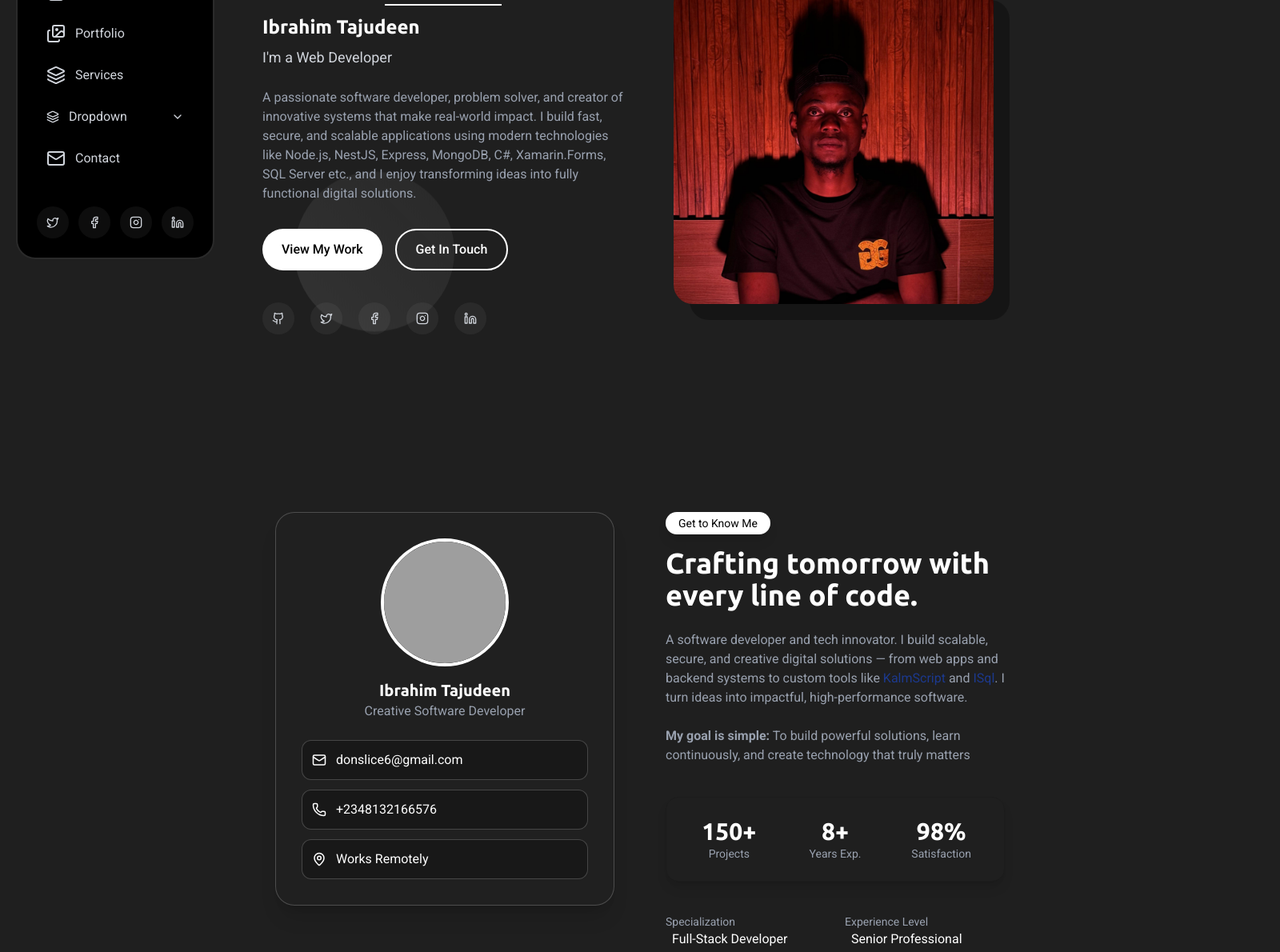
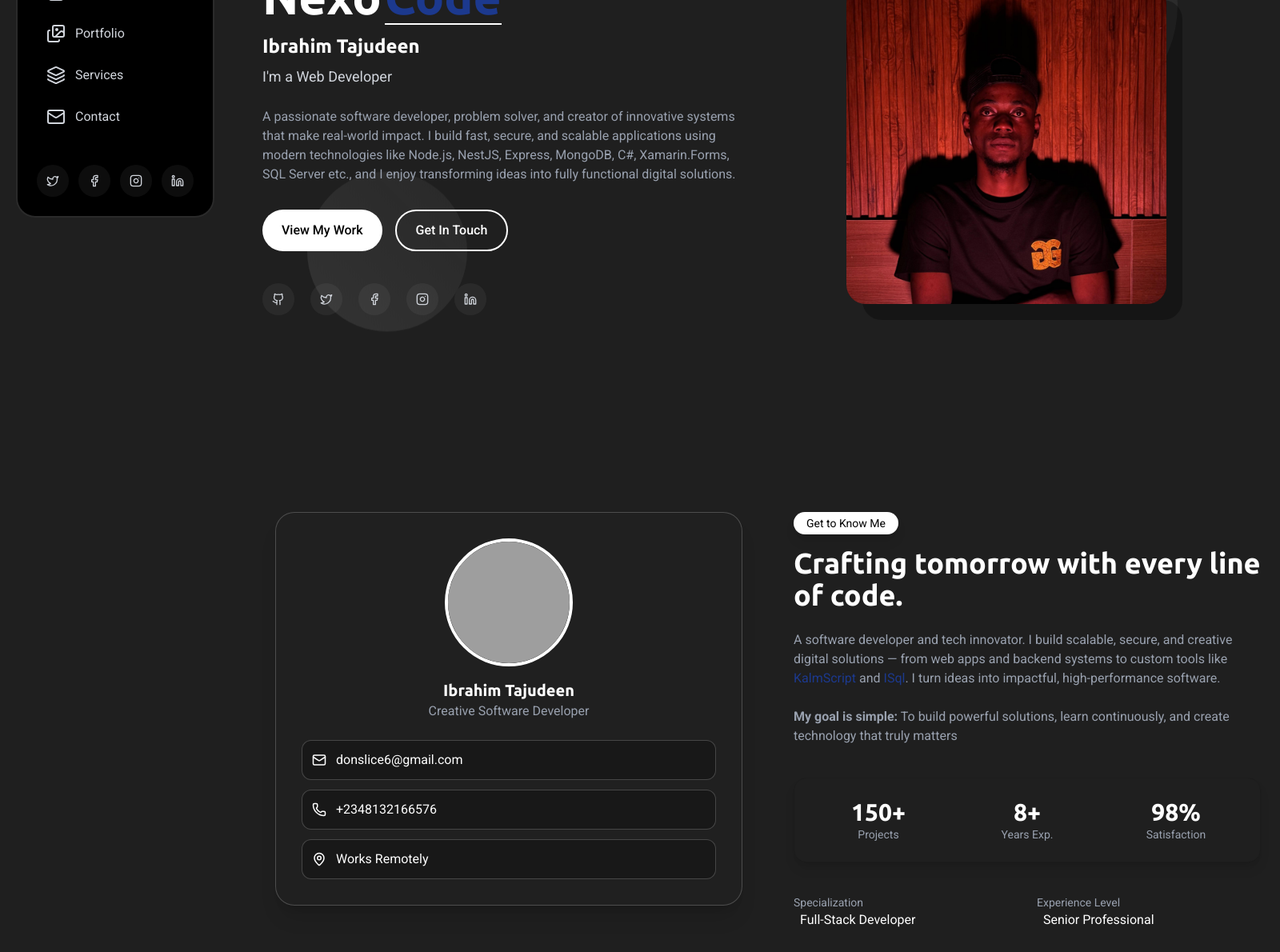
Before and after one commit to IbrahimTajudeen/nexocode, a Next.js app: page / in a window 1280 px wide. Shown: the part 280-1470 px from the top of the page at 80% size, 1600 px wide, since content can reach past the window. Built offline with nearby package versions, Linux system fonts and the light colour scheme; grey boxes are pictures that could not be loaded.

Commit message:
add/fix: +contact f-menu & stylings

```diff
--- a/app/page.tsx
+++ b/app/page.tsx
@@ -1,4 +1,5 @@
-import Image from "next/image";
+'use client'
+import { useState } from 'react'
 
 import Sidebar from '@/components/side-bar'
 import Hero from '@/components/hero'
@@ -7,20 +8,35 @@ import Stats from '@/components/stats'
 import Skills from '@/components/skills'
 import Resume from '@/components/resume'
 import Portfolio from '@/components/portfolio'
+import Contact from '@/components/contact'
+import { Menu } from 'lucide-react'
 
 export default function Home() {
+  const [open, setOpen] = useState(false);
   return (
-    <main className="flex min-h-full max-w-screen">
-      <div className="hidden xl:block max-h-full relative px-5 top-0 w-1/4 overflow-y-auto" style={{ scrollbarWidth: 'none' }}>
-        <Sidebar />
+    <main className="grid grid-cols-12 min-h-full max-w-screen">
+      {/* Mobile Toggle */}
+      <button
+        className="fixed top-6 right-6 lg:hidden z-100 p-2 bg-black/20 rounded-lg border border-white/10"
+        onClick={() => setOpen(!open)}
+      >
+        <Menu className="w-6 h-6 text-white" />
+      </button>
+      <div className={`col-span-3 lg:bg-transparent lg:backdrop-blur-none lg:block max-h-full lg:w-full fixed lg:relative px-5 top-0 z-50 transition-all duration-100 ${
+          open ? "backdrop-blur-xs w-screen h-screen flex justify-center items-center bg-white/10" : "hidden xl:block"
+        }
+        `} style={{ scrollbarWidth: 'none' }}>
+        <Sidebar open={open} />
       </div>
-      <section className="flex-1 w-screen">
+      <section className="col-span-9 flex-1 w-screen">
         <Hero />
         <About />
         <Stats />
         <Skills />
         <Resume />
         <Portfolio />
+
+        <Contact />
       </section>
     </main>
   );
--- a/components/cards.tsx
+++ b/components/cards.tsx
@@ -3,7 +3,6 @@
 import Image from "next/image";
 import Link from "next/link";
 import { LinkIcon, View } from "lucide-react";
-import { useState } from "react";
 
 interface ProjectCardProp {
     imgSrc: string;
@@ -36,7 +35,7 @@ function ProjectCard({imgSrc, description, tags, title, category, progLink, view
           <div className="h-fit bg-white/10 text-start space-y-1 py-3 px-5 rounded-lg backdrop-blur-sm w-full border border-white/20">
             <div className="flex flex-wrap space-x-1">
               {tags.map((v) => (
-                <span key={v} className="hover:text-black/30 hover:bg-white/20 rounded-full border border-white/30 w-fit bg-black/20 text-xs py-0.5 px-1.5">
+                <span key={v} className="hover:text-black/30 hover:bg-white/20 rounded-md border border-white/30 w-fit bg-black/20 text-xs py-0.5 px-1.5">
                     {v}
                 </span>
               ))}
--- /dev/null
+++ b/components/contact.tsx
@@ -0,0 +1,110 @@
+import { ReactNode } from "react";
+import PageHeader from "./page-header";
+import Link from "next/link";
+import { LocateIcon, MailIcon, Phone, Send } from "lucide-react";
+
+
+const contactData = [
+    {
+        icon: LocateIcon,
+        title: 'Location',
+        info: [
+            {
+                link: '#',
+                text: 'remotely'
+            }
+        ],
+    },
+    {
+        icon: Phone,
+        title: 'Phone Number',
+        info: [
+            {
+                link: 'tel:2348132166576',
+                text: '+234 813 216 6576'
+            },
+            {
+                link: 'tel:2347083064737',
+                text: '+234 708 306 4737'
+            }
+        ],
+    },
+    {
+        icon: MailIcon,
+        title: 'Email',
+        info: [
+            {
+                link: 'mailto:donslice6@gmail.com',
+                text: 'donslice6@gmail.com'
+            },
+        ],
+    }
+]
+
+export default function Contact() {
+  return (
+    <section>
+      <PageHeader title="Contact" content="Content content" />
+
+      <div className="mx-auto px-6 grid grid-cols-1 md:grid-cols-12 gap-5">
+        <div className="col-span-1 md:col-span-5">
+          <div className="p-5 rounded-2xl h-full flex-1 space-y-5">
+            <h1 className="font-bold text-3xl" id="contact">Contact Info</h1>
+            <p className="mb-6">Other ways to get in touch with me.</p>
+            {contactData.map((v) => (
+                <ContactItem key={v.title} title={v.title} infos={v.info}>
+                    <v.icon size={32} />
+                </ContactItem>
+            ))}
+          </div>
+        </div>
+
+        <div className="col-span-1 md:col-span-7">
+          <div className="bg-gray-500/10 p-5 rounded-2xl flex-1 space-y-2 w-full gap-5">
+            <h1 className="font-bold text-3xl">Get In Touch</h1>
+            <p className="mb-6">The start of your new project is just a message away. Lets pined down with a message.</p>
+            <div className="grid grid-cols-1 lg:grid-cols-2 w-full gap-5">
+                <input type="text" placeholder="Your Name" className="col-span-2 lg:col-span-1 text-lg px-4 py-3 rounded-lg border border-white/20 outline-0 focus:outline-4 focus:outline-white/30 transition-all duration-75" />
+                <input type="text" placeholder="Your Email" className="col-span-2 lg:col-span-1 text-lg px-4 py-3 rounded-lg border border-white/20 outline-0 focus:outline-4 focus:outline-white/30 transition-all duration-75" />
+                <input type="text" placeholder="Subject" className="col-span-2 text-lg px-4 py-3 rounded-lg border border-white/20 outline-0 focus:outline-4 focus:outline-white/30 transition-all duration-75" />
+                <textarea rows={5} placeholder="Message" className="col-span-2 text-lg px-4 py-3 rounded-lg border border-white/20 outline-0 focus:outline-4 focus:outline-white/30 transition-all duration-75"></textarea>
+            </div>
+            <div className="text-center p-3 space-y-2">
+                <button className="px-4 py-3 rounded-lg text-white w-full border border-white/10 bg-black/30 hover:scale-105 duration-300 active:scale-95 cursor-pointer flex items-center justify-center gap-2">Send Message <Send size={16} /></button>
+                <p className="p-2 bg-green-500/10 text-green-500/80 rounded-md">Message sent successfully</p>
+            </div>
+          </div>
+        </div>
+      </div>
+    </section>
+  );
+}
+
+interface Info{
+    link: string;
+    text: string;
+}
+
+interface ContactInfo {
+    title: string;
+    infos: Info[];
+    children: ReactNode;
+}
+
+function ContactItem({ title, infos, children }: ContactInfo) {
+    return (
+        <div className="flex space-x-2 items-center px-5 py-3 bg-white/10 backdrop-blur-xs rounded-lg hover:bg-white/20 hover:scale-105 transition-all duration-300">
+            <div className="rounded-full p-5 bg-white/20 border border-white/30">
+                {children}
+            </div>
+            <div>
+                <h1 className="font-bold text-xl">{title}</h1>
+                <ul>
+                    {infos.map((v) => (
+                        <li key={v.link}><Link href={v.link}>{v.text}</Link></li>
+                    ))}
+                </ul>
+            </div>
+        </div>
+    );
+}
--- a/components/portfolio.tsx
+++ b/components/portfolio.tsx
@@ -102,7 +102,7 @@ const projects = [
 
 export default function Portfolio() {
   return (
-    <section>
+    <section id="portfolio">
       <PageHeader title="Portfolio" content="Portfolio content" />
       <div className="mx-auto px-6 grid grid-cols-1 md:grid-cols-12 gap-5">
         <div className="col-span-1 md:col-span-3">
--- a/components/resume.tsx
+++ b/components/resume.tsx
@@ -101,7 +101,7 @@ const proExp = [
 
 export default function Resume() {
   return (
-    <section className="bg-[#181818] text-white">
+    <section className="bg-[#181818] text-white" id="resume">
       <PageHeader
         title="Resume"
         content="My Resume details"
--- a/components/side-bar.tsx
+++ b/components/side-bar.tsx
@@ -19,23 +19,17 @@ import {
 
 import Social from './social-icon'
 
-export default function Sidebar() {
-  const [open, setOpen] = useState(false);
-  const [dropdown, setDropdown] = useState(false);
-  const [deepDropdown, setDeepDropdown] = useState(false);
+import { useSearchParams } from "next/navigation";
+
+export default function Sidebar({ open }: { open: boolean }) {
+  // const [dropdown, setDropdown] = useState(false);
+  // const [deepDropdown, setDeepDropdown] = useState(false);
 
   return (
-    <header className="hidden md:flex w-fit h-fit fixed top-0 bg-black border-2 border-[#2a2a2a] rounded-3xl my-[15vh] mx-auto p-6 flex-col justify-between">
-      {/* Mobile Toggle */}
-      <button
-        className="absolute top-6 right-6 lg:hidden"
-        onClick={() => setOpen(!open)}
-      >
-        <Menu className="w-6 h-6 text-white" />
-      </button>
+    <header className="md:flex w-fit h-fit fixed top-0 bg-black border-2 border-[#2a2a2a] rounded-3xl my-[15vh] mx-auto p-6 flex-col justify-between transition-all duration-100">
 
       <div
-        className={`flex flex-col items-start transition-all duration-300 ${
+        className={`flex flex-col items-start transition-all duration-100 ${
           open ? "block" : "hidden xl:block"
         }`}
       >
@@ -49,7 +43,7 @@ export default function Sidebar() {
             <NavItem icon={<Layers />} label="Services" href="#services" />
 
             {/* Dropdown */}
-            <li>
+            {/* <li>
               <button
                 onClick={() => setDropdown(!dropdown)}
                 className="flex w-full items-center justify-between rounded-lg px-3 py-2 text-gray-300 hover:text-white hover:bg-white/5"
@@ -69,7 +63,7 @@ export default function Sidebar() {
                 <ul className="ml-6 mt-2 space-y-2">
                   <SubItem label="Dropdown 1" />
 
-                  {/* Deep Dropdown */}
+                   // Deep Dropdown
                   <li>
                     <button
                       onClick={() => setDeepDropdown(!deepDropdown)}
@@ -100,7 +94,7 @@ export default function Sidebar() {
                   <SubItem label="Dropdown 4" />
                 </ul>
               )}
-            </li>
+            </li> */}
 
             <NavItem icon={<Mail />} label="Contact" href="#contact" />
           </ul>
```
